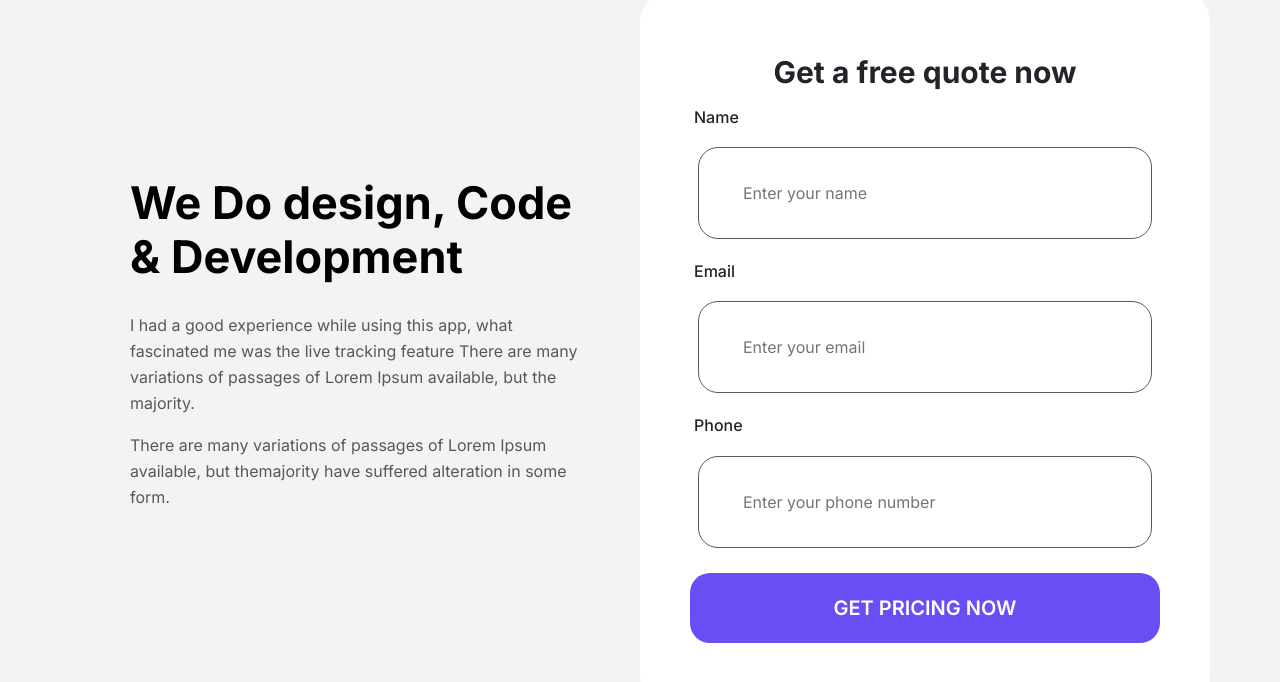
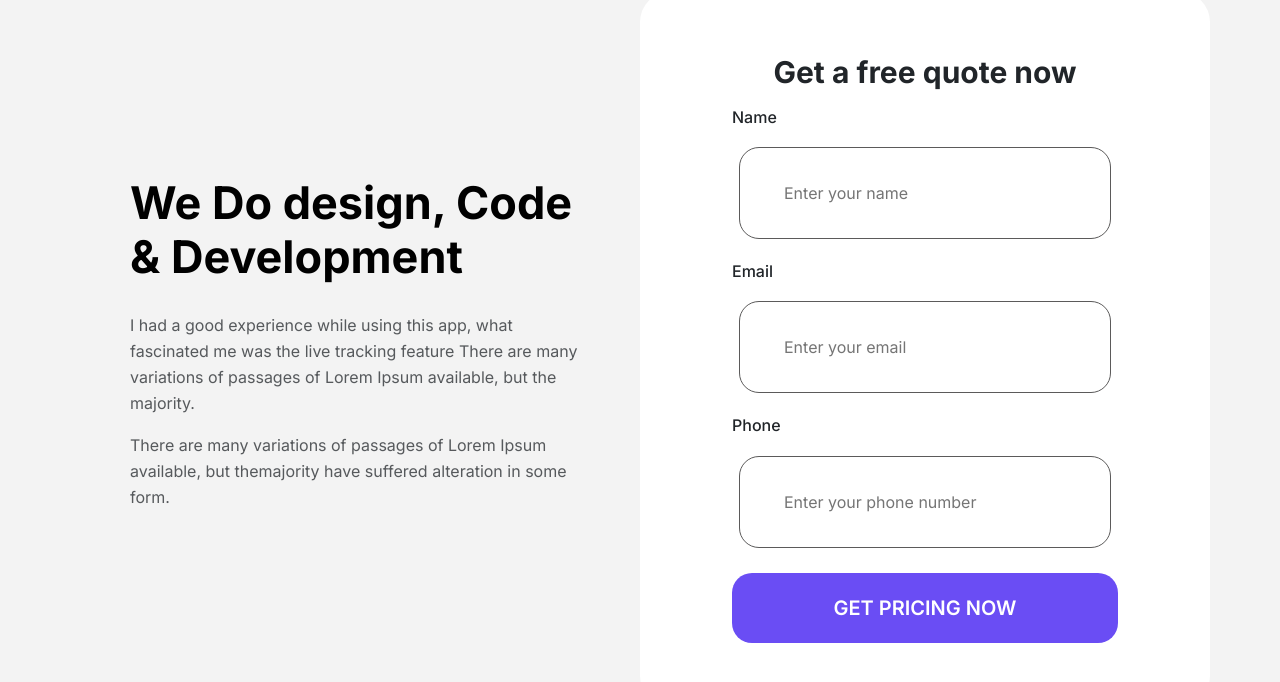
Before and after one commit to mahmuduldev/agence, a plain HTML site: page index.html in a window 1280 px wide. Shown: the part 5652-6334 px from the top of the page. Drawn offline with Linux system fonts and the light colour scheme.

Commit message:
code correction

```diff
--- a/css/style.css
+++ b/css/style.css
@@ -444,7 +444,7 @@ h1, h2, h3, h4, h5, h6, p{
     font-size: 30px;
 }
 .form-field h3{
-    margin-left: 42px;
+    margin-left: 80px;
     margin-bottom: 20px;
     text-align: left;
     font-family: 'Inter', sans-serif;
@@ -454,7 +454,7 @@ h1, h2, h3, h4, h5, h6, p{
 }
 .form-field input {
 	padding: 32px 0;
-	padding-right: 174px;
+	padding-right: 92px;
 	padding-left: 44px;
 	border: 1px solid #5b5a5a;
 	border-radius: 20px;
@@ -468,7 +468,7 @@ h1, h2, h3, h4, h5, h6, p{
     margin-top: 20px;
 }
 .form-button button{
-    padding: 20px 144px;
+    padding: 20px 102px;
     font-family: 'Inter', sans-serif;
     font-weight: 600;
     font-size: 20px;
```
